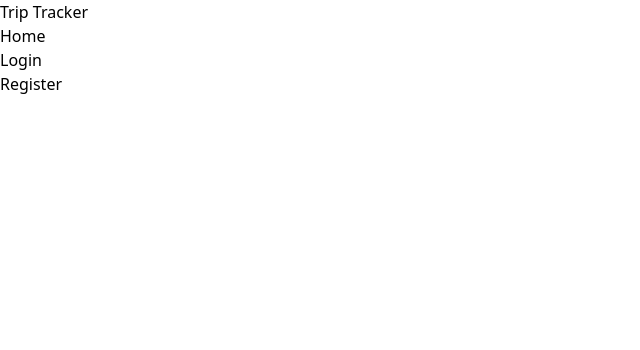
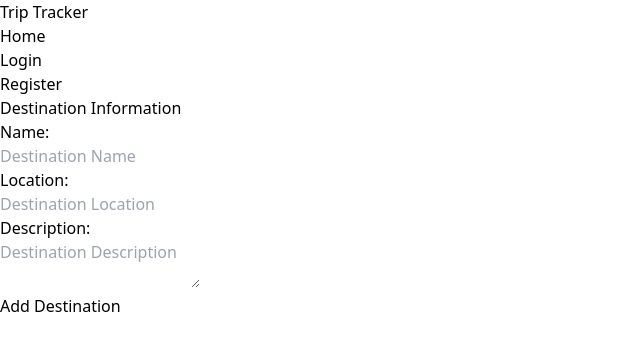
Before and after one commit to josephesteva/TripTracker, a React (Vite) app: page /add in a window 1280 px wide. Shown: the top 350 px of the page, without its empty margins (0-640 px from the left). Built offline with nearby package versions, Linux system fonts and the light colour scheme; no server answers.

Commit message:
Implement add destination page and destination rendering

```diff
--- a/src/client/App.jsx
+++ b/src/client/App.jsx
@@ -5,6 +5,7 @@ import Home from "./pages/Home";
 import Profile from "./pages/Profile";
 import Login from "./pages/Login";
 import Register from "./pages/Register";
+import AddDestination from "./pages/AddDestination";
 
 function App() {
 
@@ -16,6 +17,7 @@ function App() {
 				<Route path='/profile' element={<Profile />} />
 				<Route path='/login' element={<Login />} />
 				<Route path='/register' element={<Register />} />
+				<Route path='/add' element={<AddDestination />} />
 			</Routes>
     </div>
   );
--- a/src/client/components/Navbar.jsx
+++ b/src/client/components/Navbar.jsx
@@ -45,7 +45,6 @@ function Navbar() {
     <>
       <div className="bg-blue-200 flex justify-between p-5 border-2 border-blue-200 border-b-blue-400">
         <h1 className="text-4xl font-bold">Trip Tracker</h1>
-				<p>{user?.username}</p>
         <div className="flex gap-5 border-red-500">
           <NavLink
             to="/"
--- /dev/null
+++ b/src/client/pages/AddDestination.jsx
@@ -0,0 +1,49 @@
+import axios from "axios";
+import React, { useState } from "react";
+import { useNavigate } from "react-router-dom";
+
+export default function AddDestination() {
+	const [name, setName] = useState('')
+	const [location, setLocation] = useState('')
+	const [description, setDescription] = useState('')
+
+	const navigate = useNavigate()
+
+	async function handleAddDestination (e) {
+		e.preventDefault();
+		try {
+			const destination = await axios.post('/api/destinations/', {
+				name,
+				location,
+				description
+			});
+			console.log(destination);
+			navigate('/')
+		} catch (error) {
+			console.log(error);
+		}
+	}
+
+  return (
+    <div className="p-5">
+      <h1 className="text-2xl font-bold pb-5">Destination Information</h1>
+      <div>
+        <form className="flex flex-col gap-3" onSubmit={handleAddDestination}  >
+          <div>
+            <p>Name: </p>
+            <input type="text" placeholder="Destination Name" className="border border-black rounded-md w-1/2" value={name} onChange={e=>setName(e.target.value)}/>
+          </div>
+					<div>
+            <p>Location: </p>
+            <input type="text" placeholder="Destination Location" className="border border-black rounded-md w-1/2" value={location} onChange={e=>setLocation(e.target.value)}/>
+          </div>
+					<div >
+            <p>Description: </p>
+            <textarea type="text" placeholder="Destination Description" className="border border-black rounded-md w-1/2 h-32" value={description} onChange={e=>setDescription(e.target.value)} />
+          </div>
+					<button type='submit' className="border border-black rounded-md mr-auto px-5 py-1">Add Destination</button>
+        </form>
+      </div>
+    </div>
+  );
+}
--- a/src/client/pages/Home.jsx
+++ b/src/client/pages/Home.jsx
@@ -1,9 +1,41 @@
-import React from 'react'
+import axios from "axios";
+import React, { useState, useEffect } from "react";
+import { Link } from "react-router-dom";
 
 function Home() {
-	return (
-		<div>Home</div>
-	)
+  const [destinations, setDestinations] = useState([]);
+
+  async function fetchDestinations() {
+    try {
+      const { data } = await axios.get("/api/destinations");
+      console.log(data);
+      setDestinations(data);
+    } catch (error) {
+      console.log(error);
+    }
+  }
+
+  useEffect(() => {
+    fetchDestinations();
+  }, []);
+
+  return (
+    <div className="p-5">
+      <div>Browse Destinations</div>
+      <div>
+        {destinations.map((destination) => {
+          return (
+            <div key={destination.id}>
+              <h3>{destination.name}</h3>
+              <p>{destination.location}</p>
+              <p>{destination.description}</p>
+            </div>
+          );
+        })}
+      </div>
+      <Link to="/add">Add Destination</Link>
+    </div>
+  );
 }
 
-export default Home
+export default Home;
--- a/src/client/pages/Login.jsx
+++ b/src/client/pages/Login.jsx
@@ -27,7 +27,7 @@ export default function Login() {
 
   return (
     <div className="p-5">
-      <h1 className="text-3xl pb-3">Login</h1>
+      <h1 className="text-2xl font-bold pb-3">Login</h1>
         <form className="flex flex-col gap-3" onSubmit={handleLogin}>
           <div>
             <p>Username: </p>
--- a/src/client/pages/Register.jsx
+++ b/src/client/pages/Register.jsx
@@ -27,7 +27,7 @@ export default function Register() {
 
   return (
     <div className="p-5">
-      <h1 className="text-3xl pb-3">Register</h1>
+      <h1 className="text-2xl font-bold pb-3">Register</h1>
       <form className="flex flex-col gap-3" onSubmit={handleRegister}>
         <div>
           <p>Username: </p>
--- a/src/server/api/destinations.cjs
+++ b/src/server/api/destinations.cjs
@@ -2,7 +2,7 @@ const router = require('express').Router();
 const {PrismaClient} = require('@prisma/client')
 const prisma = new PrismaClient();
 
-// /api/users
+// /api/destinations
 
 //GET
 router.get('/', async (req, res) => {
```
